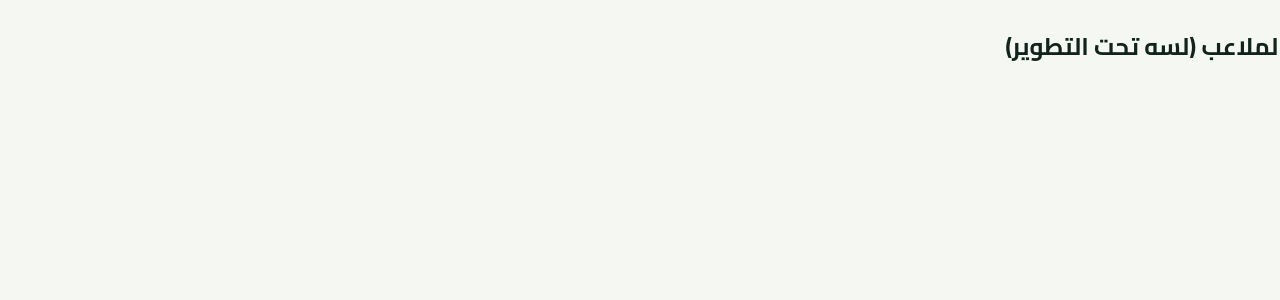
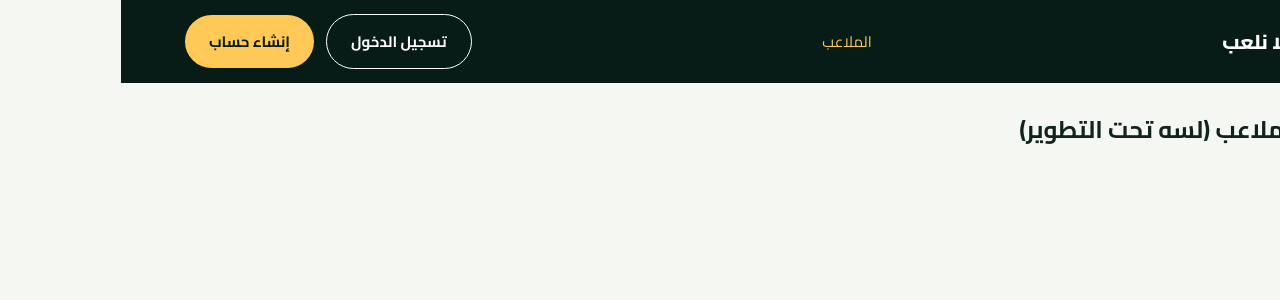
Before and after one commit to beshoazer446-source/Yallanel3b, a React (Vite) app: page /venues in a window 1280 px wide. Shown: the top 300 px of the page. Built offline with nearby package versions, Linux system fonts and the light colour scheme; no server answers.

Commit message:
add navbar, main layout and protected routes

```diff
--- a/src/App.jsx
+++ b/src/App.jsx
@@ -1,23 +1,53 @@
-import { Routes, Route } from "react-router-dom";
+import { Routes, Route, Navigate } from "react-router-dom";
 import Placeholder from "./components/Placeholder";
+import MainLayout from "./components/MainLayout";
+import ProtectedRoute from "./components/ProtectedRoute";
+import Login from "./pages/auth/Login";
 import Register from "./pages/auth/Register";
-import Login from "./pages/auth/Login";
 import ForgotPassword from "./pages/auth/ForgotPassword";
+
 export default function App() {
   return (
     <Routes>
-      {/* شخص 1 */}
-      <Route path="/login" element={<Login />} />{" "}
+      {/* صفحات الدخول: من غير Navbar */}
+      <Route path="/login" element={<Login />} />
+      <Route path="/register" element={<Register />} />
       <Route path="/forgot-password" element={<ForgotPassword />} />
-      <Route path="/register" element={<Register />} />
+
+      {/* باقي الصفحات: فيها Navbar */}
+      <Route element={<MainLayout />}>
+        {/* ===== صفحات مفتوحة لأي حد ===== */}
+        <Route path="/" element={<Navigate to="/venues" replace />} />
+        <Route path="/venues" element={<Placeholder name="الملاعب" />} />
         <Route
-        path="/admin/dashboard"
-        element={<Placeholder name="لوحة الأدمن" />}
+          path="/venues/:id"
+          element={<Placeholder name="تفاصيل الملعب" />}
         />
-      {/* شخص 2 */}
         <Route
           path="/register-owner"
           element={<Placeholder name="تسجيل صاحب ملعب" />}
+        />
+
+        {/* ===== أي حد مسجّل دخول ===== */}
+        <Route element={<ProtectedRoute />}>
+          <Route path="/profile" element={<Placeholder name="حسابي" />} />
+        </Route>
+
+        {/* ===== اللاعب بس ===== */}
+        <Route element={<ProtectedRoute roles={["user"]} />}>
+          <Route path="/book/:venueId" element={<Placeholder name="الحجز" />} />
+          <Route path="/my-bookings" element={<Placeholder name="حجوزاتي" />} />
+        </Route>
+
+        {/* ===== صاحب الملعب بس ===== */}
+        <Route element={<ProtectedRoute roles={["owner"]} />}>
+          <Route
+            path="/owner/dashboard"
+            element={<Placeholder name="لوحة الأونر" />}
+          />
+          <Route
+            path="/owner/bookings"
+            element={<Placeholder name="إدارة الحجوزات" />}
           />
           <Route
             path="/owner/venues/new"
@@ -27,25 +57,16 @@ export default function App() {
             path="/owner/venues/:id/edit"
             element={<Placeholder name="تعديل ملعب" />}
           />
-      {/* شخص 3 */}
-      <Route path="/book/:venueId" element={<Placeholder name="الحجز" />} />
-      {/* شخص 4 */}
+        </Route>
+
+        {/* ===== الأدمن بس ===== */}
+        <Route element={<ProtectedRoute roles={["admin"]} />}>
           <Route
-        path="/owner/dashboard"
-        element={<Placeholder name="لوحة الأونر" />}
+            path="/admin/dashboard"
+            element={<Placeholder name="لوحة الأدمن" />}
           />
-      <Route
-        path="/owner/bookings"
-        element={<Placeholder name="إدارة الحجوزات" />}
-      />
-      {/* شخص 5 */}
-      <Route path="/venues" element={<Placeholder name="الملاعب" />} />
-      <Route
-        path="/venues/:id"
-        element={<Placeholder name="تفاصيل الملعب" />}
-      />
-      <Route path="/my-bookings" element={<Placeholder name="حجوزاتي" />} />
-      <Route path="/profile" element={<Placeholder name="حسابي" />} />
+        </Route>
+      </Route>
     </Routes>
   );
 }
--- /dev/null
+++ b/src/components/MainLayout.jsx
@@ -0,0 +1,13 @@
+import { Outlet } from "react-router-dom";
+import Navbar from "./Navbar";
+
+export default function MainLayout() {
+  return (
+    <>
+      <Navbar />
+      <main>
+        <Outlet />
+      </main>
+    </>
+  );
+}
--- /dev/null
+++ b/src/components/Navbar.css
@@ -0,0 +1,67 @@
+.navbar {
+  background: var(--green-dark);
+  color: var(--white);
+  position: sticky;
+  top: 0;
+  z-index: 50;
+}
+
+.navbar-inner {
+  display: flex;
+  align-items: center;
+  justify-content: space-between;
+  gap: 16px;
+  padding: 14px 24px;
+  max-width: 1200px;
+  margin: 0 auto;
+}
+
+.navbar-logo {
+  display: flex;
+  align-items: center;
+  gap: 10px;
+  font-size: 20px;
+  font-weight: 800;
+}
+
+.navbar-logo-mark {
+  width: 32px;
+  height: 32px;
+  border-radius: 9px;
+  background: var(--yellow);
+}
+
+.navbar-links {
+  display: flex;
+  align-items: center;
+  gap: 24px;
+  font-size: 15px;
+}
+
+.navbar-links a {
+  opacity: 0.85;
+}
+
+.navbar-links a:hover,
+.navbar-links a.active {
+  opacity: 1;
+  color: var(--yellow);
+}
+
+.navbar-actions {
+  display: flex;
+  align-items: center;
+  gap: 12px;
+}
+
+.navbar-user {
+  font-size: 14px;
+  opacity: 0.9;
+}
+
+@media (max-width: 700px) {
+  .navbar-inner {
+    flex-wrap: wrap;
+    justify-content: center;
+  }
+}
--- /dev/null
+++ b/src/components/Navbar.jsx
@@ -0,0 +1,50 @@
+import { Link, NavLink, useNavigate } from 'react-router-dom'
+import { useAuth } from '../context/AuthContext'
+import './Navbar.css'
+
+export default function Navbar() {
+  const { user, profile, loading, signOut } = useAuth()
+  const navigate = useNavigate()
+
+  async function handleSignOut() {
+    await signOut()
+    navigate('/login')
+  }
+
+  const role = profile?.role
+
+  return (
+    <header className="navbar">
+      <div className="navbar-inner">
+        <Link to="/" className="navbar-logo">
+          <span className="navbar-logo-mark" />
+          يلا نلعب
+        </Link>
+
+        <nav className="navbar-links">
+          <NavLink to="/venues">الملاعب</NavLink>
+          {user && role === 'user' && <NavLink to="/my-bookings">حجوزاتي</NavLink>}
+          {user && role === 'owner' && <NavLink to="/owner/dashboard">لوحة التحكم</NavLink>}
+          {user && role === 'owner' && <NavLink to="/owner/bookings">حجوزات ملعبي</NavLink>}
+          {user && role === 'admin' && <NavLink to="/admin/dashboard">لوحة الأدمن</NavLink>}
+        </nav>
+
+        <div className="navbar-actions">
+          {loading ? null : user ? (
+            <>
+              <span className="navbar-user">{profile?.name ?? user.email}</span>
+              <button className="btn btn-outline" onClick={handleSignOut}>
+                تسجيل الخروج
+              </button>
+            </>
+          ) : (
+            <>
+              <Link to="/login" className="btn btn-outline">تسجيل الدخول</Link>
+              <Link to="/register" className="btn btn-primary">إنشاء حساب</Link>
+            </>
+          )}
+        </div>
+      </div>
+    </header>
+  )
+}
--- /dev/null
+++ b/src/components/ProtectedRoute.jsx
@@ -0,0 +1,25 @@
+import { Navigate, Outlet, useLocation } from "react-router-dom";
+import { useAuth } from "../context/AuthContext";
+import { homePath } from "../lib/homePath";
+
+// roles: أنواع الحسابات المسموح لها (لو مفيش، أي حد مسجّل دخول يقدر يدخل)
+export default function ProtectedRoute({ roles }) {
+  const { user, profile, loading } = useAuth();
+  const location = useLocation();
+
+  if (loading) return <p style={{ padding: 24 }}>جاري التحميل...</p>;
+
+  if (!user) {
+    return <Navigate to="/login" state={{ from: location }} replace />;
+  }
+
+  if (roles) {
+    // البروفايل ممكن يتأخر لحظة بعد الدخول
+    if (!profile) return <p style={{ padding: 24 }}>جاري التحميل...</p>;
+    if (!roles.includes(profile.role)) {
+      return <Navigate to={homePath(profile.role)} replace />;
+    }
+  }
+
+  return <Outlet />;
+}
```
Lines whose indentation alone changed are shown as unchanged.
